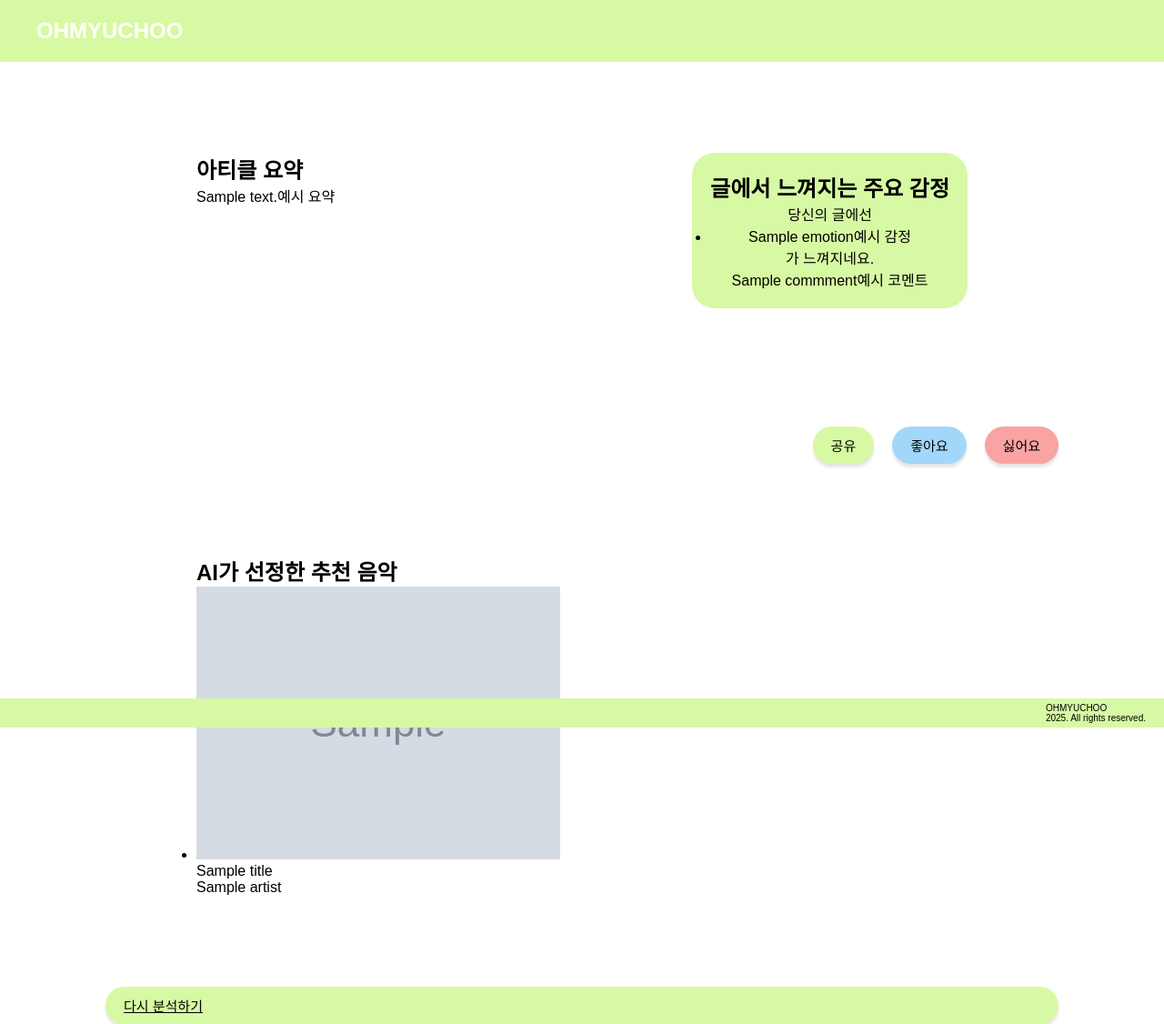
After one commit to AIX-oneTeam/ohmyuchu, a FastAPI app: template app/templates/result.html in a window 1280 px wide. The commit adds this page. Shown: the whole page at 91% size. Run offline with FastAPI, Linux system fonts and the light colour scheme; the template is opened without the code that fills it: most values are stand-ins (such as "Sample title", 1, 10 or a date in 2020); grey boxes marked "Sample" are stand-in pictures; some web fonts are replaced.

Commit message:
result.html 작성 중

```diff
--- a/app/main.py
+++ b/app/main.py
@@ -27,14 +27,19 @@ app = FastAPI(lifespan=lifespan)
 # 정적 파일 경로 추가
 app.mount("/static", StaticFiles(directory="static"), name="static")
 
+# 메인 페이지
 @app.get("/", response_class=HTMLResponse)
 async def read_root(request: Request):
     return templates.TemplateResponse("index.html", {"request": request})
 
+#결과 페이지
+@app.get("/result", response_class=HTMLResponse)
+async def read_result(request: Request):
+    return templates.TemplateResponse("result.html", {"request": request})
 
 @app.post("/v1/models/summary")
 async def summarization(url: str = Form(...)):
     ret = crawlingfromUrl(url)
     print(ret)
 
-    RedirectResponse(url="/", status_code=303)
+    return RedirectResponse(url="/result", status_code=303)
--- /dev/null
+++ b/app/static/common.css
@@ -0,0 +1,21 @@
+/* 던파 비트비트체 v2 */
+@font-face{
+font-family:'DNFBitBitv2';
+font-style:normal;font-weight:400;src: url('https://cdn.df.nexon.com/img/common/font/DNFBitBitv2.otf')format('opentype')}
+
+/* 강원교육튼튼체 */
+@font-face {
+    font-family: 'GangwonEduPowerExtraBoldA';
+    src: url('https://fastly.jsdelivr.net/gh/projectnoonnu/noonfonts_2201-2@1.0/GangwonEduPowerExtraBoldA.woff') format('woff');
+    font-weight: normal;
+    font-style: normal;
+}
+
+/* 페이퍼로지 */
+@font-face {
+    font-family: 'Paperlogy-8ExtraBold';
+    src: url('https://fastly.jsdelivr.net/gh/projectnoonnu/2408-3@1.0/Paperlogy-8ExtraBold.woff2') format('woff2');
+    font-weight: 800;
+    font-style: normal;
+}
+* { margin: 0; padding: 0; box-sizing: border-box; }
--- /dev/null
+++ b/app/static/style_result.css
@@ -0,0 +1,106 @@
+@import url("common.css");
+
+body{
+    background-color: #ffff;
+    min-height: 100vh;
+    display: flex;
+    flex-direction: column;
+    align-items: center;
+}
+
+.header_green{
+   padding: 20px;
+   width: 100%;
+   background-color: #D7F9A3;
+}
+
+.footer_green{
+    font-family: 'DNFBitBitv2', sans-serif;
+    font-size: 10px;
+    color: #000000;
+    display: flex;
+    justify-content: right;
+    align-items: center;
+    padding: 5px 20px;
+    background-color: #D7F9A3;
+    width: 100%;
+    position:fixed;
+    bottom:0;
+}
+
+.ret_container{
+    font-family: 'GangwonEduPowerExtraBoldA', sans-serif;
+    max-width: 1048px;
+    width:100%;
+}
+
+.logo_green {
+   font-family: 'DNFBitBitv2', sans-serif;
+   font-weight: bold;
+   font-size: 24px;
+   color: #ffffff;
+   padding-left: 20px;
+}
+
+.ret_text_container{
+    font-family: 'GangwonEduPowerExtraBoldA', sans-serif;
+    max-width: 1048px;
+    width: 100%;
+    padding: 100px;
+    display: flex;
+    flex-direction: row;
+    justify-content: space-between;
+    position: relative;
+}
+
+.ret_text_emotion{
+    padding:20px;
+    background-color: #D7F9A3;
+    border-radius: 25px;
+    margin-bottom: 30px;
+    text-align: center;
+}
+
+.button_container{
+    display: flex;
+    flex-direction: row;
+    justify-content: right;
+    gap: 20px;
+}
+
+.btn{
+    display: flex;
+    font-family: 'GangwonEduPowerExtraBoldA', sans-serif;
+    font-size: 15px;
+    color: #000000;
+    background-color: #D7F9A3;
+    border: none;
+    border-radius: 25px;
+    padding: 10px 20px;
+    cursor: pointer;
+    transition: all 0.2s;
+    box-shadow: 0 4px 3px rgba(0, 0, 0, 0.1);
+}
+
+.ret_music_container{
+    font-family: 'GangwonEduPowerExtraBoldA', sans-serif;
+    max-width: 1048px;
+    width: 100%;
+    padding: 100px;
+    display: flex;
+    flex-direction: row;
+    justify-content:left;
+    position: relative;
+}
+
+.btn:hover{
+    box-shadow: 0 8px 6px rgba(0, 0, 0, 0.1);
+}
+
+.blue{
+    background-color: #A3D7F9;
+}
+
+.red{
+    background-color: #F9A3A3;
+}
--- /dev/null
+++ b/app/templates/result.html
@@ -0,0 +1,73 @@
+<!DOCTYPE html>
+
+<html lang="ko">
+  <!-- 한국어문서, 음성지원할때 -->
+  <head>
+    <meta charset="UTF-8" />
+    <!--브라우저가 문서를해석할때 한글을 UTF-8형식으로 해석-->
+    <title>OHMYUCHOO</title>
+    <link rel="stylesheet" href="/static/style_result.css" />
+  </head>
+  <body>
+    <header class="header_green">
+      <div class="logo_green">OHMYUCHOO</div>
+    </header>
+
+    <main class="ret_container">
+    <section class="ret_text_container">
+      <div class="ret_text_summary">
+        <h2 class="ret_text_summary--header">아티클 요약</h2>
+        <p class="ret_text_summary--bold">{{ summary }}예시 요약</p>
+      </div>
+
+      <div class="ret_text_emotion">
+        <h2 class="ret_text_emotion--header">글에서 느껴지는 주요 감정</h2>
+        <p class="ret_text_emotion--plane">
+          당신의 글에선
+          <ul>
+          {% for emotion in emotions %}
+          <li class="ret_text_emotion--bold">{{ emotion }}예시 감정</li>
+          {% endfor %}
+          </ul>
+          가 느껴지네요.
+        </p>
+        <p>{{commment}}예시 코멘트</p>
+
+      </div>
+    </section>
+      <div class="button_container">
+        <button class="btn">공유</button>
+        <button class="btn blue">좋아요</button>
+        <button class="btn red">싫어요</button>
+      </div>
+
+
+    <section class="ret_music_container">
+      <div class="ret_music_summary">
+        <h2 class="ret_music_summary--header">AI가 선정한 추천 음악</h2>
+        <ul class="ret_music_choose">
+          <li class="ret_music_choose--img">
+            <img src="{{ album_img }}" alt="음악 앨범 이미지" />
+            <div class="ret_music_choose--info">
+              <p class="ret_music_choose--info--bold">{{ title }}</p>
+              <p class="ret_music_choose--info--plain">{{ artist }}</p>
+            </div>
+          </li>
+        </ul>
+    </section>
+
+    <section>
+      <div>
+        <a href="/" class="btn">다시 분석하기</a>
+      </div>
+    </section>
+
+    </main>
+    <footer class="footer_green">
+      <div class="footer_green--text">
+        <p>OHMYUCHOO</p>
+        <p>2025. All rights reserved.</p>
+      </div>
+    </footer>
+  </body>
+</html>
```
Also changed, not shown: app/static/style_index.css (renamed from app/static/style.css, +18 -25 lines), app/templates/index.html (+11 -4 lines).
